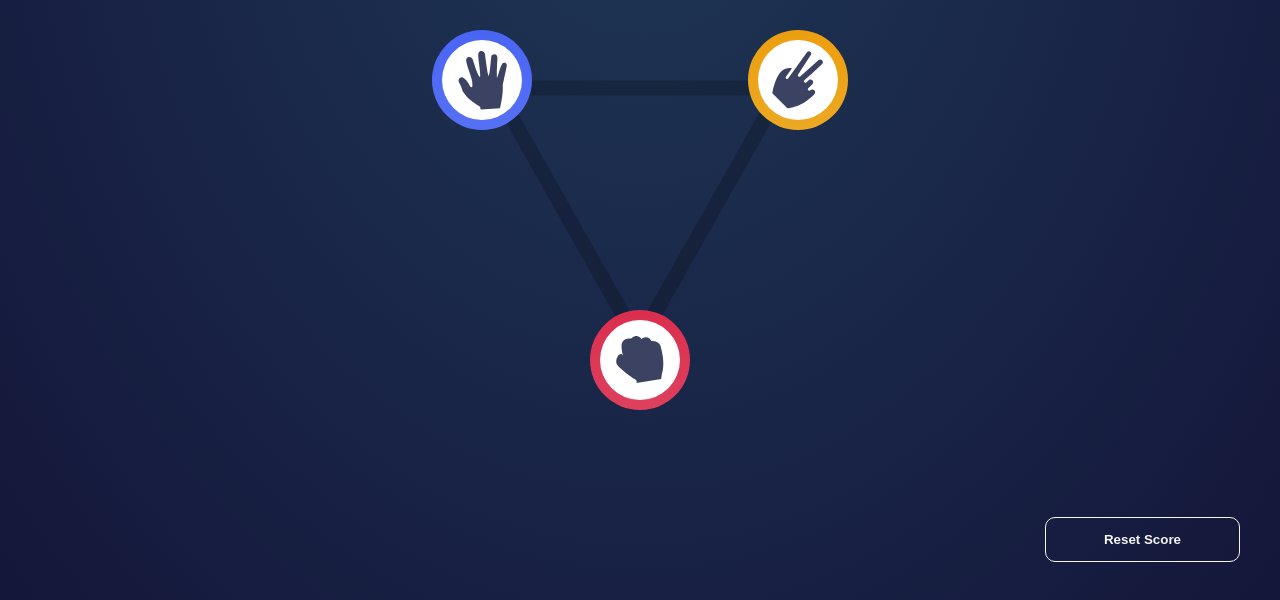
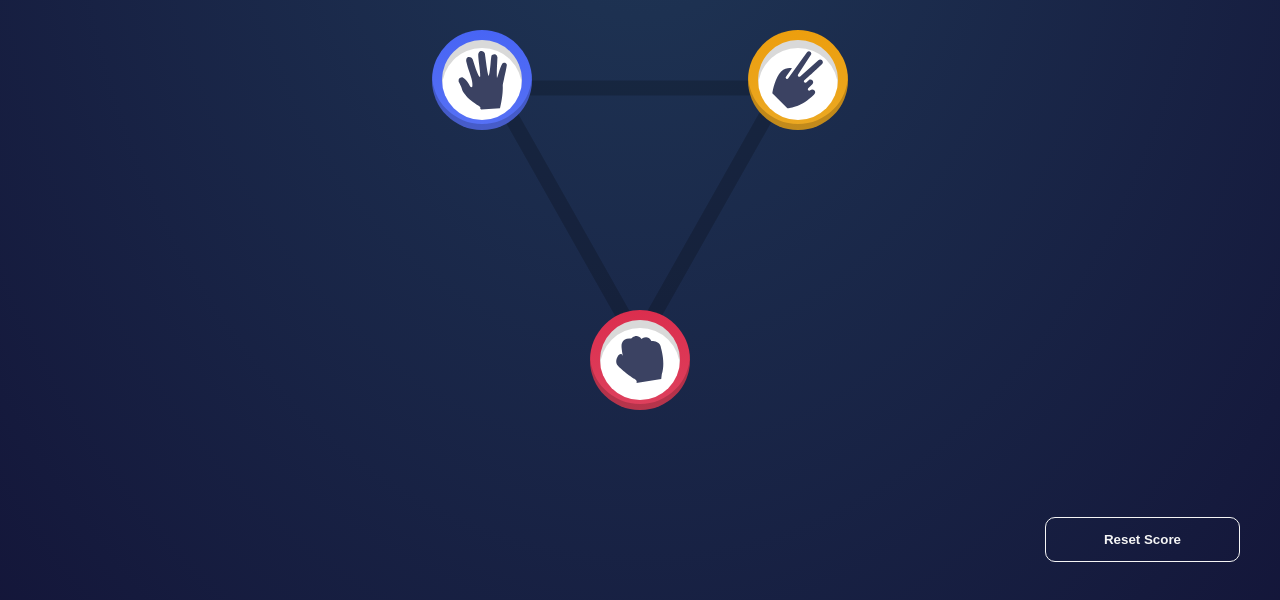
Before and after one commit to Krzysiekop/scissors-paper-rock-js, a plain HTML site: page index.html in a window 1280 px wide. Shown: the part 198-798 px from the top of the page. Drawn offline with Linux system fonts and the light colour scheme.

Commit message:
buttons shadows

```diff
--- a/style.css
+++ b/style.css
@@ -55,6 +55,7 @@ nav {
 
 .white_space {
   background: white;
+  box-shadow: inset 0px 8px 0px rgba(0, 0, 0, 0.15);
   width: 80%;
   height: 80%;
   border-radius: 50%;
@@ -73,6 +74,7 @@ nav {
   width: 10rem;
   height: 10rem;
   background: linear-gradient(hsl(230, 89%, 62%), hsl(230, 89%, 65%));
+  box-shadow: inset 0px -6px 0px rgb(0 0 0 / 18%);
   display: flex;
   justify-content: center;
   align-items: center;
@@ -89,6 +91,7 @@ nav {
   left: 50%;
   transform: translate(-50%, 50%);
   background: linear-gradient(hsl(349, 71%, 52%), hsl(349, 70%, 56%));
+  box-shadow: inset 0px -6px 0px rgb(0 0 0 / 18%);
   border-radius: 50%;
   width: 10rem;
   height: 10rem;
@@ -108,6 +111,7 @@ nav {
   top: 0;
   transform: translate(50%, -50%);
   background: linear-gradient(hsl(39, 89%, 49%), hsl(40, 84%, 53%));
+  box-shadow: inset 0px -6px 0px rgb(0 0 0 / 18%);
   width: 10rem;
   height: 10rem;
   border-radius: 50%;
```
